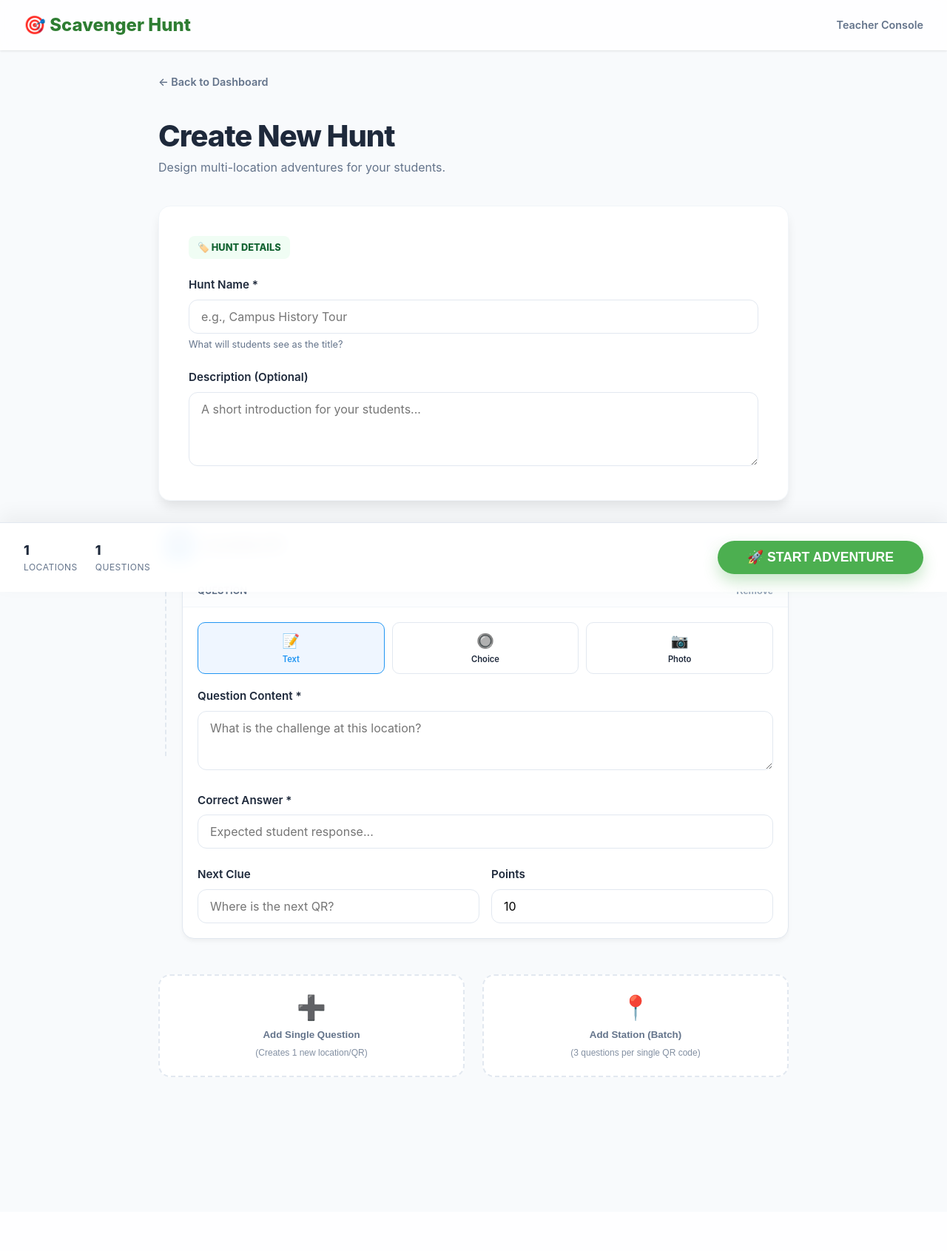
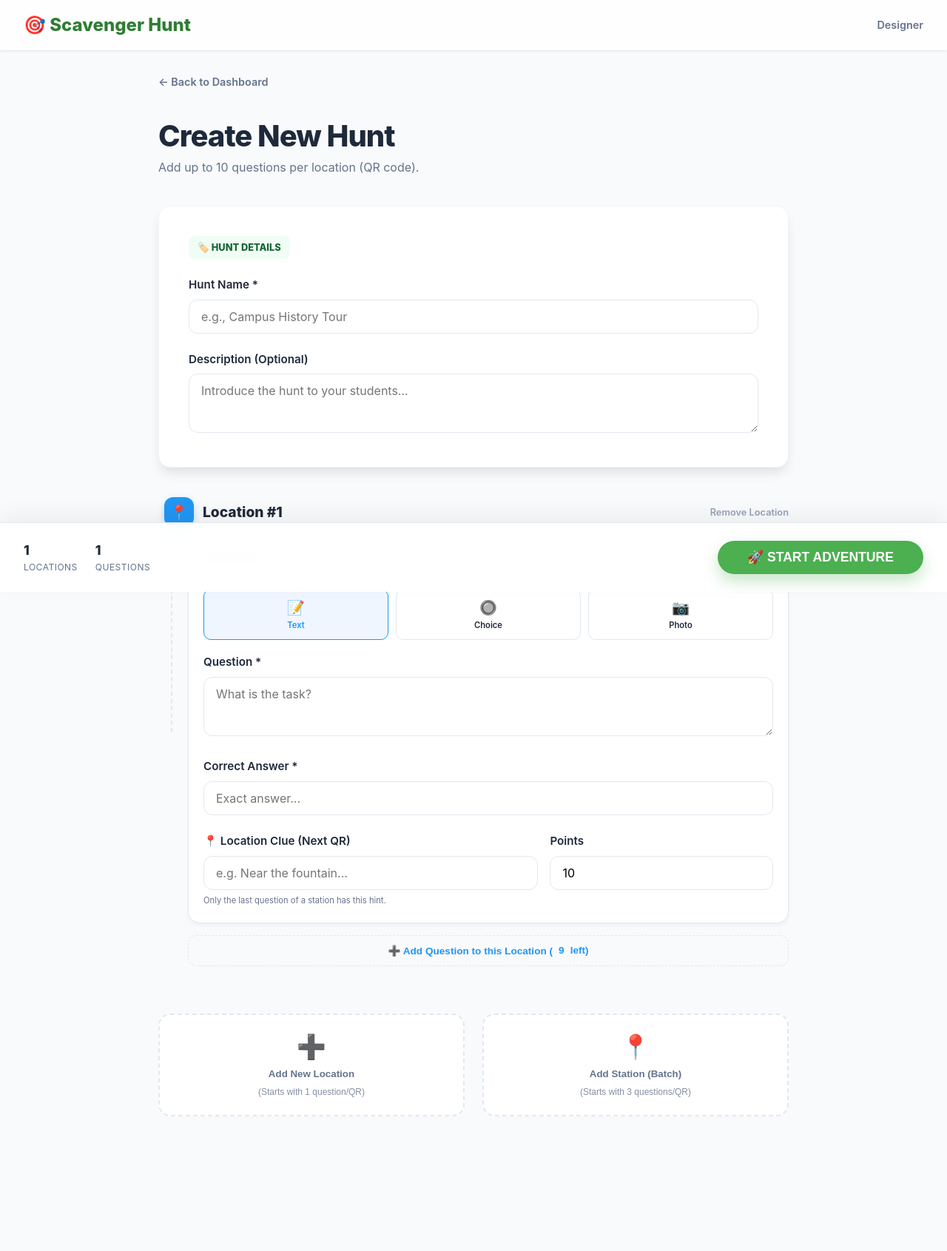
Before and after one commit to Raheeq-lab/scavenger-hunt, a Flask app: page /teacher/create-hunt in a window 1280 px wide. Shown: the whole page at 74% size. Before the commit the page ends 1456 px from the top, so only its background shows below. Run offline with Flask 3, Linux system fonts and the light colour scheme; the visitor is signed in with stand-in values (Sample User, id 1).

Commit message:
Allow up to 10 questions per station and move clue to last question

```diff
--- a/templates/create_hunt.html
+++ b/templates/create_hunt.html
@@ -106,7 +106,7 @@
 
         /* Station Styling */
         .station-group {
-            margin-bottom: 3rem;
+            margin-bottom: 4rem;
             position: relative;
         }
 
@@ -139,9 +139,9 @@
 
         .station-remove {
             margin-left: auto;
-            color: #64748b;
+            color: #94a3b8;
             cursor: pointer;
-            font-size: 0.85rem;
+            font-size: 0.8rem;
             font-weight: 600;
             transition: 0.2s;
         }
@@ -195,7 +195,7 @@
             border: 1px solid var(--border);
             position: relative;
             animation: slideUp 0.3s ease;
-            margin-left: 2rem;
+            margin-left: 2.5rem;
         }
 
         .question-card::before {
@@ -238,8 +238,9 @@
         .q-number {
             font-weight: 700;
             color: var(--text-light);
-            font-size: 0.8rem;
+            font-size: 0.75rem;
             text-transform: uppercase;
+            letter-spacing: 0.5px;
         }
 
         .remove-btn {
@@ -366,6 +367,46 @@
             font-size: 0.75rem;
         }
 
+        .inner-add-q-btn {
+            background: #f8fafc;
+            border: 1px dashed var(--border);
+            width: calc(100% - 2.5rem);
+            margin-left: 2.5rem;
+            padding: 12px;
+            border-radius: 12px;
+            color: var(--secondary);
+            font-weight: 700;
+            font-size: 0.85rem;
+            cursor: pointer;
+            transition: 0.2s;
+            display: flex;
+            align-items: center;
+            justify-content: center;
+            gap: 8px;
+        }
+
+        .inner-add-q-btn:hover {
+            background: #eff6ff;
+            border-color: var(--secondary);
+            transform: scale(1.01);
+        }
+
+        .inner-add-q-btn:disabled {
+            color: #94a3b8;
+            border-color: var(--border);
+            cursor: not-allowed;
+            background: #f1f5f9;
+        }
+
+        /* Clue Indicator */
+        .clue-section {
+            background: #fffbeb;
+            border: 1px solid #fde68a;
+            padding: 1rem;
+            border-radius: 12px;
+            margin-top: 1rem;
+        }
+
         /* Footer Actions */
         .footer-actions {
             position: fixed;
@@ -447,13 +488,23 @@
                 transform: rotate(360deg);
             }
         }
+
+        /* Animation for batch reveal */
+        .batch-clue-msg {
+            color: #d97706;
+            font-size: 0.75rem;
+            font-weight: 500;
+            display: flex;
+            align-items: center;
+            gap: 4px;
+        }
     </style>
 </head>
 
 <body>
     <div class="navbar">
         <div class="logo">🎯 Scavenger Hunt</div>
-        <div style="font-size: 0.9rem; font-weight: 600; color: var(--text-light);">Teacher Console</div>
+        <div style="font-size: 0.9rem; font-weight: 600; color: var(--text-light);">Designer</div>
     </div>
 
     <div class="container">
@@ -461,7 +512,7 @@
 
         <div class="header-section">
             <h1>Create New Hunt</h1>
-            <p style="color: var(--text-light);">Design multi-location adventures for your students.</p>
+            <p style="color: var(--text-light);">Add up to 10 questions per location (QR code).</p>
         </div>
 
         <div class="setup-card">
@@ -469,12 +520,11 @@
             <div class="form-group">
                 <label>Hunt Name *</label>
                 <input type="text" id="huntName" placeholder="e.g., Campus History Tour" required>
-                <p class="help-text">What will students see as the title?</p>
             </div>
             <div class="form-group" style="margin-bottom: 0;">
                 <label>Description (Optional)</label>
-                <textarea id="huntDescription" placeholder="A short introduction for your students..."
-                    style="min-height: 100px;"></textarea>
+                <textarea id="huntDescription" placeholder="Introduce the hunt to your students..."
+                    style="min-height: 80px;"></textarea>
             </div>
         </div>
 
@@ -483,15 +533,15 @@
         </div>
 
         <div class="add-actions">
-            <button class="add-btn" onclick="addNewStation(false)">
+            <button class="add-btn" onclick="addNewStation(1)">
                 <span>➕</span>
-                <strong>Add Single Question</strong>
-                <small>(Creates 1 new location/QR)</small>
+                <strong>Add New Location</strong>
+                <small>(Starts with 1 question/QR)</small>
             </button>
-            <button class="add-btn" onclick="addNewStation(true)">
+            <button class="add-btn" onclick="addNewStation(3)">
                 <span>📍</span>
                 <strong>Add Station (Batch)</strong>
-                <small>(3 questions per single QR code)</small>
+                <small>(Starts with 3 questions/QR)</small>
             </button>
         </div>
     </div>
@@ -514,52 +564,56 @@
 
     <script>
         let stationCount = 0;
-        let questionTotal = 0;
 
-        function addNewStation(isBatch) {
+        function addNewStation(initialQuestionCount) {
             stationCount++;
             const container = document.getElementById('stationsContainer');
-            const stationId = Date.now();
+            const stationId = 's' + Date.now();
 
             const stationDiv = document.createElement('div');
             stationDiv.className = 'station-group';
             stationDiv.id = `station-${stationId}`;
-            stationDiv.setAttribute('data-station-index', stationCount);
 
             stationDiv.innerHTML = `
                 <div class="station-header">
                     <div class="station-icon">📍</div>
-                    <div class="station-title">Location #${stationCount} ${isBatch ? '<span style="color:var(--secondary); font-size:0.7rem;">(BATCH)</span>' : ''}</div>
+                    <div class="station-title">Location #${stationCount}</div>
                     <div class="station-remove" onclick="removeStation('${stationId}')">Remove Location</div>
                 </div>
                 <div class="questions-list"></div>
+                <button class="inner-add-q-btn" onclick="addQuestionToStation('${stationId}')" id="btn-add-${stationId}">
+                    ➕ Add Question to this Location (<span class="q-left">10</span> left)
+                </button>
             `;
 
             container.appendChild(stationDiv);
 
-            const count = isBatch ? 3 : 1;
-            for (let i = 0; i < count; i++) {
+            for (let i = 0; i < initialQuestionCount; i++) {
                 addQuestionToStation(stationId);
             }
 
+            stationDiv.scrollIntoView({ behavior: 'smooth', block: 'center' });
             updateStats();
-            stationDiv.scrollIntoView({ behavior: 'smooth', block: 'center' });
         }
 
         function addQuestionToStation(stationId) {
-            questionTotal++;
             const stationDiv = document.getElementById(`station-${stationId}`);
             const list = stationDiv.querySelector('.questions-list');
-            const qId = Date.now() + Math.random();
 
+            if (list.children.length >= 10) {
+                alert("Maximum 10 questions per location.");
+                return;
+            }
+
+            const qId = 'q' + Date.now() + Math.random().toString(36).substr(2, 5);
             const card = document.createElement('div');
             card.className = 'question-card';
-            card.id = `q-${qId}`;
+            card.id = qId;
 
             card.innerHTML = `
                 <div class="q-header">
-                    <span class="q-number">Question</span>
-                    <button class="remove-btn" onclick="removeQuestion('${qId}', '${stationId}')">Remove</button>
+                    <span class="q-number">Question #${list.children.length + 1}</span>
+                    <button class="remove-btn" onclick="removeQuestion('${qId}', '${stationId}')">✕</button>
                 </div>
                 <div class="q-body">
                     <div class="type-grid">
@@ -576,29 +630,35 @@
                     </div>
 
                     <div class="form-group">
-                        <label>Question Content *</label>
-                        <textarea class="q-text" placeholder="What is the challenge at this location?" required style="min-height: 80px;"></textarea>
+                        <label>Question *</label>
+                        <textarea class="q-text" placeholder="What is the task?" required style="min-height: 80px;"></textarea>
                     </div>
 
                     <div class="answer-group">
                         <div class="form-group">
                             <label>Correct Answer *</label>
-                            <input type="text" class="q-answer" placeholder="Expected student response...">
+                            <input type="text" class="q-answer" placeholder="Exact answer...">
                         </div>
                     </div>
 
                     <div class="choices-area">
-                        <label style="margin-bottom: 0.8rem; display: block; font-size: 0.85rem;">Multiple Choice Palette</label>
+                        <label style="margin-bottom: 0.8rem; display: block; font-size: 0.8rem;">Options</label>
                         <div class="choice-row"><input type="radio" name="correct_${qId}" value="0" onchange="syncAnswer('${qId}', 0)"><input type="text" class="choice-val" placeholder="Option A" oninput="updateSync('${qId}', 0)"></div>
                         <div class="choice-row"><input type="radio" name="correct_${qId}" value="1" onchange="syncAnswer('${qId}', 1)"><input type="text" class="choice-val" placeholder="Option B" oninput="updateSync('${qId}', 1)"></div>
                         <div class="choice-row"><input type="radio" name="correct_${qId}" value="2" onchange="syncAnswer('${qId}', 2)"><input type="text" class="choice-val" placeholder="Option C" oninput="updateSync('${qId}', 2)"></div>
                         <div class="choice-row"><input type="radio" name="correct_${qId}" value="3" onchange="syncAnswer('${qId}', 3)"><input type="text" class="choice-val" placeholder="Option D" oninput="updateSync('${qId}', 3)"></div>
                     </div>
 
-                    <div style="display: grid; grid-template-columns: 1fr 1fr; gap: 1rem; margin-top: 1rem;">
-                        <div class="form-group" style="margin-bottom: 0;">
-                            <label>Next Clue</label>
-                            <input type="text" class="q-next" placeholder="Where is the next QR?">
+                    <div style="display: grid; grid-template-columns: 1.2fr 0.8fr; gap: 1rem; margin-top: 1rem;">
+                        <div class="q-next-container" style="display: none;">
+                            <div class="form-group" style="margin-bottom: 0;">
+                                <label>📍 Location Clue (Next QR)</label>
+                                <input type="text" class="q-next" placeholder="e.g. Near the fountain...">
+                                <small style="font-size:0.7rem; color:var(--text-light);">Only the last question of a station has this hint.</small>
+                            </div>
+                        </div>
+                        <div class="batch-msg-container" style="display: flex; align-items: center;">
+                            <span class="batch-clue-msg">⛓️ Linked to station chain</span>
                         </div>
                         <div class="form-group" style="margin-bottom: 0;">
                             <label>Points</label>
@@ -607,8 +667,38 @@
                     </div>
                 </div>
             `;
+
             list.appendChild(card);
+            refreshStationQuestions(stationId);
             updateStats();
+        }
+
+        function refreshStationQuestions(stationId) {
+            const stationDiv = document.getElementById(`station-${stationId}`);
+            const list = stationDiv.querySelector('.questions-list');
+            const questions = list.children;
+
+            for (let i = 0; i < questions.length; i++) {
+                const q = questions[i];
+                q.querySelector('.q-number').textContent = `Question #${i + 1}`;
+
+                const nextContainer = q.querySelector('.q-next-container');
+                const batchMsg = q.querySelector('.batch-msg-container');
+
+                // Only SHOW Next Clue for the VERY LAST question in the station
+                if (i === questions.length - 1) {
+                    nextContainer.style.display = 'block';
+                    batchMsg.style.display = 'none';
+                } else {
+                    nextContainer.style.display = 'none';
+                    batchMsg.style.display = 'flex';
+                }
+            }
+
+            const addBtn = document.getElementById(`btn-add-${stationId}`);
+            const remaining = 10 - questions.length;
+            addBtn.querySelector('.q-left').textContent = remaining;
+            addBtn.disabled = remaining <= 0;
         }
 
         function removeStation(id) {
@@ -618,38 +708,37 @@
         }
 
         function removeQuestion(qId, stationId) {
-            const card = document.getElementById(`q-${qId}`);
             const station = document.getElementById(`station-${stationId}`);
-            const questions = station.querySelectorAll('.question-card');
+            const card = document.getElementById(qId);
+            const list = station.querySelector('.questions-list');
 
-            if (questions.length === 1) {
+            if (list.children.length === 1) {
                 removeStation(stationId);
             } else {
                 card.remove();
+                refreshStationQuestions(stationId);
                 updateStats();
             }
         }
 
         function setType(id, type) {
-            const card = document.getElementById(`q-${id}`);
+            const card = document.getElementById(id);
             card.querySelector('.q-type').value = type;
             card.querySelectorAll('.type-option').forEach(opt => opt.classList.toggle('active', opt.dataset.type === type));
-            const answerGroup = card.querySelector('.answer-group');
-            const choicesArea = card.querySelector('.choices-area');
-            choicesArea.style.display = type === 'multiple-choice' ? 'block' : 'none';
-            answerGroup.style.display = type === 'text' ? 'block' : 'none';
+            card.querySelector('.choices-area').style.display = type === 'multiple-choice' ? 'block' : 'none';
+            card.querySelector('.answer-group').style.display = type === 'text' ? 'block' : 'none';
             if (type === 'image') card.querySelector('.q-answer').value = 'image_accepted';
             else if (type === 'text' && card.querySelector('.q-answer').value === 'image_accepted') card.querySelector('.q-answer').value = '';
         }
 
         function syncAnswer(id, index) {
-            const card = document.getElementById(`q-${id}`);
+            const card = document.getElementById(id);
             const choices = card.querySelectorAll('.choice-val');
             card.querySelector('.q-answer').value = choices[index].value;
         }
 
         function updateSync(id, index) {
-            const card = document.getElementById(`q-${id}`);
+            const card = document.getElementById(id);
             const radio = card.querySelectorAll('input[type="radio"]')[index];
             if (radio.checked) syncAnswer(id, index);
         }
@@ -661,13 +750,13 @@
             document.getElementById('totalQuestions').textContent = questions.length;
 
             stations.forEach((s, idx) => {
-                s.querySelector('.station-title').childNodes[0].textContent = `Location #${idx + 1} `;
+                s.querySelector('.station-title').textContent = `Location #${idx + 1}`;
             });
         }
 
         async function saveHunt() {
             const huntName = document.getElementById('huntName').value.trim();
-            if (!huntName) { alert("Hunt Name is required."); return; }
+            if (!huntName) { alert("Enter a Hunt Name."); return; }
 
             const stations = document.querySelectorAll('.station-group');
             if (stations.length === 0) { alert("Add at least one location."); return; }
@@ -683,7 +772,7 @@
                     const answer = card.querySelector('.q-answer').value.trim();
 
                     if (!text || (!answer && type !== 'image')) {
-                        alert("Please fill in all required question and answer fields.");
+                        alert("Please fill in all blanks.");
                         isValid = false;
                         return;
                     }
@@ -693,9 +782,8 @@
                         const choiceInputs = card.querySelectorAll('.choice-val');
                         choices = Array.from(choiceInputs).map(ci => ci.value.trim());
                         if (choices.filter(v => v).length < 2) {
-                            alert("Multiple choice needs at least 2 options.");
-                            isValid = false;
-                            return;
+                            alert("Needs at least 2 choices.");
+                            isValid = false; return;
                         }
                     }
 
@@ -703,10 +791,10 @@
                         type: type,
                         text: text,
                         answer: answer,
-                        nextLocationHint: card.querySelector('.q-next').value.trim(),
+                        nextLocationHint: card.querySelector('.q-next') ? card.querySelector('.q-next').value.trim() : "",
                         points: parseInt(card.querySelector('.q-points').value) || 10,
                         choices: choices,
-                        is_new_location: qIdx === 0 // First question in station starts the location (QR)
+                        is_new_location: qIdx === 0
                     });
                 });
             });
@@ -715,7 +803,7 @@
 
             const saveBtn = document.getElementById('saveBtn');
             saveBtn.disabled = true;
-            saveBtn.innerHTML = '<span class="loading-spinner"></span> PUBLISHING...';
+            saveBtn.innerHTML = '<span class="loading-spinner"></span> CREATING...';
 
             try {
                 const response = await fetch('/teacher/create-hunt-with-questions', {
@@ -728,13 +816,12 @@
                     })
                 });
                 const data = await response.json();
-                if (data.success) window.location.href = data.redirect_url || '/teacher/dashboard';
+                if (data.success) window.location.href = data.redirect_url;
                 else { alert(data.error); saveBtn.disabled = false; saveBtn.innerHTML = "🚀 START ADVENTURE"; }
-            } catch (e) { alert("Network error."); saveBtn.disabled = false; saveBtn.innerHTML = "🚀 START ADVENTURE"; }
+            } catch (e) { alert("Failed to save."); saveBtn.disabled = false; saveBtn.innerHTML = "🚀 START ADVENTURE"; }
         }
 
-        // Add initial station
-        addNewStation(false);
+        addNewStation(1);
     </script>
 </body>
 
```
